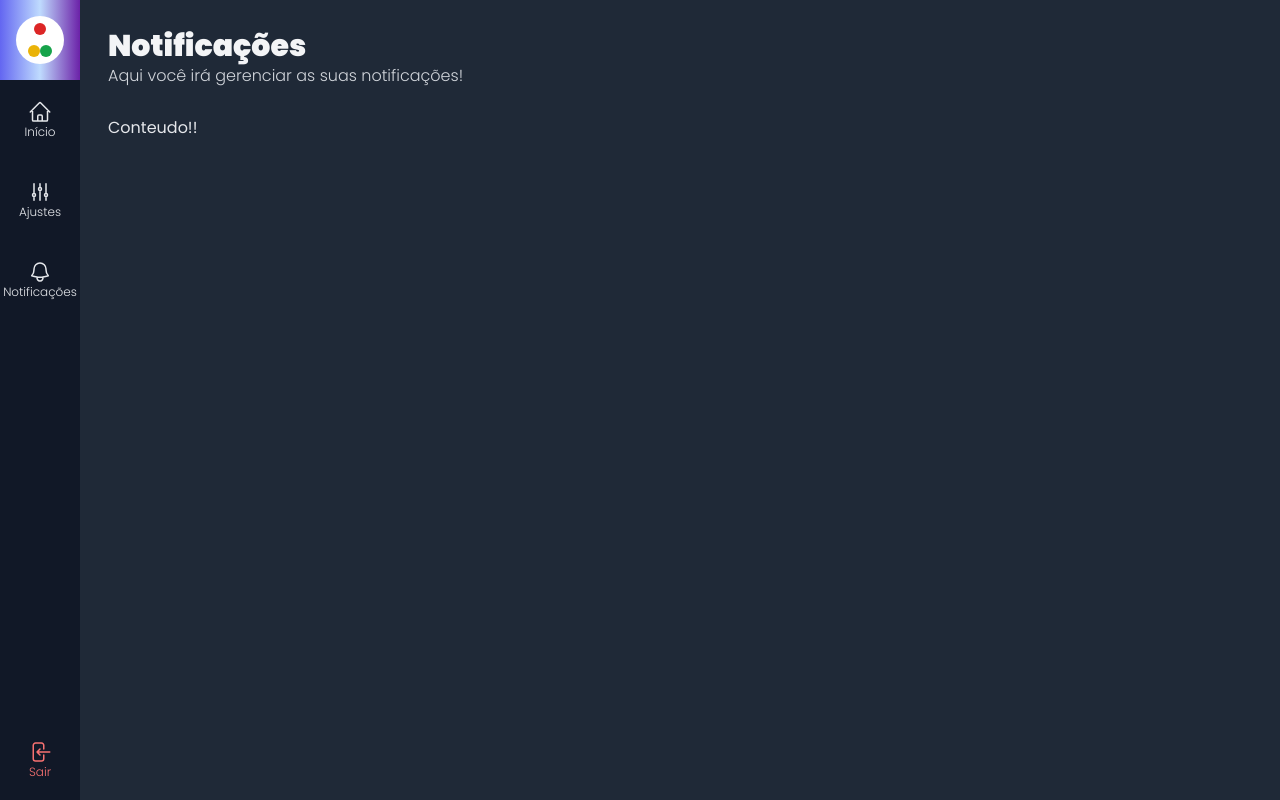
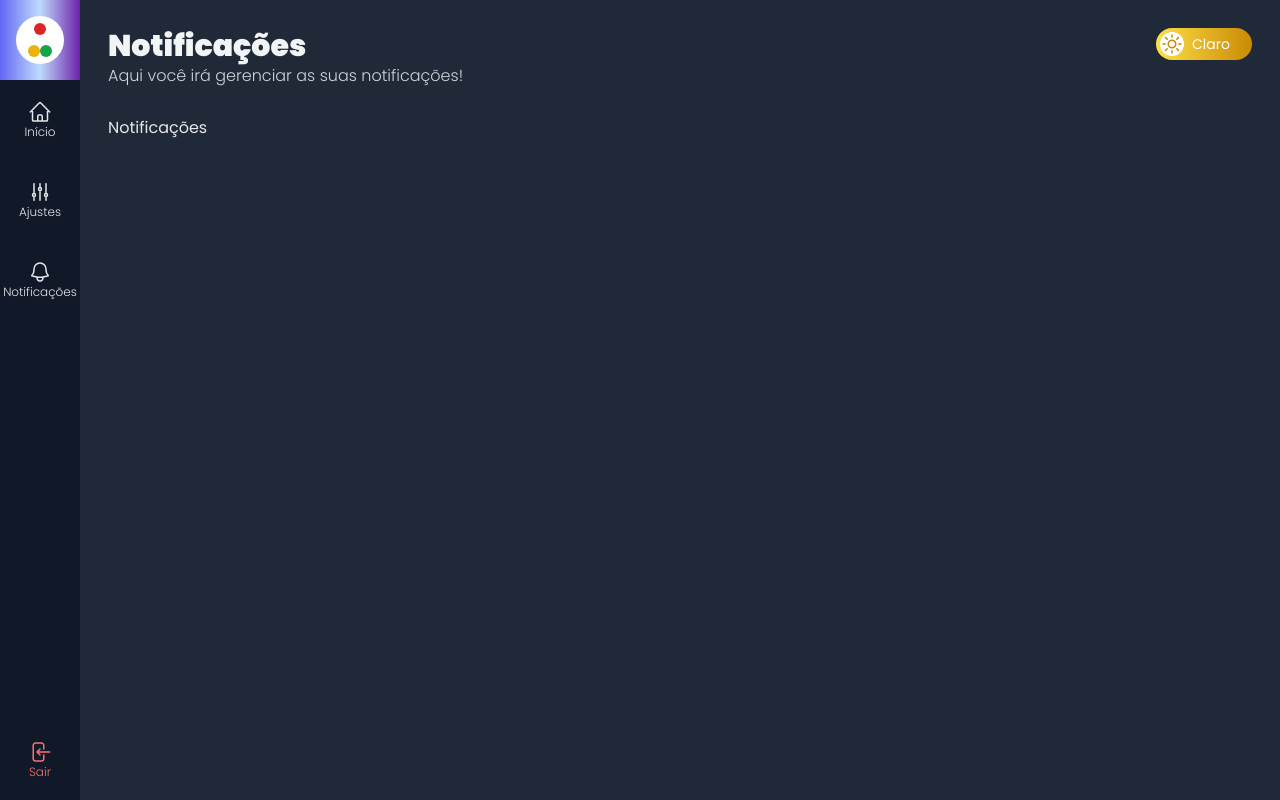
Before and after one commit to marcelolinck/admin-template, a Next.js app: page /notificacoes in a window 1280 px wide. Built offline with nearby package versions, Linux system fonts and the light colour scheme.

Commit message:
Iniciando o componente auth

```diff
--- a/src/components/Icons/Index.tsx
+++ b/src/components/Icons/Index.tsx
@@ -27,3 +27,15 @@
     </svg>
 
 )
+export const IconeSol = (tamanho) => (
+    <svg xmlns="http://www.w3.org/2000/svg" fill="none" viewBox="0 0 24 24" strokeWidth={1.5} stroke="currentColor" className={`w-${tamanho} h-${tamanho}`}>
+        <path strokeLinecap="round" strokeLinejoin="round" d="M12 3v2.25m6.364.386l-1.591 1.591M21 12h-2.25m-.386 6.364l-1.591-1.591M12 18.75V21m-4.773-4.227l-1.591 1.591M5.25 12H3m4.227-4.773L5.636 5.636M15.75 12a3.75 3.75 0 11-7.5 0 3.75 3.75 0 017.5 0z" />
+    </svg>
+
+)
+export const IconeLua = (tamanho) => (
+    <svg xmlns="http://www.w3.org/2000/svg" fill="none" viewBox="0 0 24 24" strokeWidth={1.5} stroke="currentColor" className={`w-${tamanho} h-${tamanho}`}>
+        <path strokeLinecap="round" strokeLinejoin="round" d="M21.752 15.002A9.718 9.718 0 0118 15.75c-5.385 0-9.75-4.365-9.75-9.75 0-1.33.266-2.597.748-3.752A9.753 9.753 0 003 11.25C3 16.635 7.365 21 12.75 21a9.753 9.753 0 009.002-5.998z" />
+    </svg>
+
+)
--- /dev/null
+++ b/src/components/auth/Authinput.tsx
@@ -0,0 +1,8 @@
+export default function AuthInput(props){
+    return(
+        <div>
+            <label htmlFor=""></label>
+            <input type="text" />
+        </div>
+    )
+}
--- /dev/null
+++ b/src/components/template/BotaoAlternarTema.tsx
@@ -0,0 +1,54 @@
+import { IconeLua, IconeSol } from "../Icons/Index"
+
+interface BotaoAlternarTemaProps {
+    tema: string
+    alternarTema: () => void
+}
+
+export default function BotaoAlternarTema(props: BotaoAlternarTemaProps) {
+    return props.tema === 'dark' ? (
+        <div onClick={props.alternarTema} className={`
+            hidden sm:flex
+            items-center cursor-pointer
+            bg-gradient-to-r from-yellow-300 to-yellow-600
+           w-14 lg:w-24 h-8 p-1 rounded-full
+        `}>
+            <div className={`
+                flex items-center justify-center
+                bg-white text-yellow-600 w-6 h-6 rounded-full
+                `}>
+                {IconeSol(4)}
+            </div>
+            <div className={`
+            hidden lg:flex items-center ml-2
+            text-white
+            `}>
+                <span className="text-sm">Claro</span>
+            </div>
+        </div>
+    ) : (
+        <div onClick={props.alternarTema} className={`
+            hidden sm:flex
+            justify-end
+            items-center cursor-pointer
+            bg-gradient-to-r from-gray-500 to-gray-900
+           w-14 lg:w-24 h-8 p-1 rounded-full
+        `}>
+            <div className={`
+            hidden lg:flex items-center mr-2
+            text-gray-300
+            `}>
+                <span className="text-sm">Escuro</span>
+            </div>
+            <div className={`
+                flex items-center justify-center
+                bg-black text-yellow-300
+                w-6 h-6 rounded-full
+                `}>
+                {IconeLua(4)}
+            </div>
+
+        </div>
+    )
+
+}
--- a/src/components/template/Cabecalho.tsx
+++ b/src/components/template/Cabecalho.tsx
@@ -1,3 +1,6 @@
+import useAppData from "../../data/hook/useAppData"
+import BotaoAlternarTema from "./BotaoAlternarTema"
+
 import Titulo from "./Titulo"
 
 interface CabecalhoProps{
@@ -7,9 +10,14 @@
 }
 
 export default function Layout(props: CabecalhoProps){
+    const {tema, alternarTema} = useAppData()
+
     return(
-        <div>
+        <div className={`flex`}>
            <Titulo titulo={props.titulo} subtitulo={props.subtitulo} />
+           <div className={`flex flex-grow justify-end`}>
+            <BotaoAlternarTema tema={tema} alternarTema={alternarTema}/>
+           </div>
         </div>
     )
 }
--- a/src/components/template/Layout.tsx
+++ b/src/components/template/Layout.tsx
@@ -1,6 +1,7 @@
 import Cabecalho from "./Cabecalho"
 import Conteudo from "./Conteudo"
 import MenuLateral from "./MenuLateral"
+import useAppData from "../../data/hook/useAppData"
 
 interface LayoutProps {
     titulo: string
@@ -9,8 +10,10 @@
 }
 
 export default function Layout(props: LayoutProps) {
+
+    const {tema} = useAppData()
     return (
-        <div className={`dark flex h-screen w-screen`}>
+        <div className={` ${tema} flex h-screen w-screen`}>
             <MenuLateral />
             <div className={`
                 flex flex-col
--- /dev/null
+++ b/src/data/context/AppContext.tsx
@@ -0,0 +1,29 @@
+
+import { createContext, useState } from "react"
+
+type Tema = 'dark' | ''
+
+interface AppContextProps{
+    tema?: Tema
+    alternarTema?: () => void
+}
+
+const AppContext = createContext<AppContextProps>({})
+
+export function AppProvider(props){
+    const [tema, setTema] = useState<Tema>('dark')
+
+    function alternarTema(){
+        setTema(tema === '' ? 'dark': '')
+    }
+    return (
+        <AppContext.Provider value={{
+            tema,
+            alternarTema
+        }}>
+            {props.children}
+        </AppContext.Provider>
+    )
+}
+
+export default AppContext
--- /dev/null
+++ b/src/data/hook/useAppData.ts
@@ -0,0 +1,6 @@
+import { useContext } from "react";
+import AppContext from'../context/AppContext'
+
+const useAppData = () => useContext(AppContext)
+
+export default useAppData
--- a/src/pages/_app.tsx
+++ b/src/pages/_app.tsx
@@ -1,5 +1,10 @@
 import '../styles/globals.css'
+import { AppProvider } from '../data/context/AppContext'
 
 export default function App({ Component, pageProps }) {
-  return <Component {...pageProps} />
+  return (
+    <AppProvider>
+      <Component {...pageProps} />
+    </AppProvider>
+  )
 }
--- /dev/null
+++ b/src/pages/autenticacao.tsx
@@ -0,0 +1,7 @@
+export default function Autenticacao(){
+    return(
+        <div>
+            Autenticacao
+        </div>
+    )
+}
--- a/src/pages/notificacoes.tsx
+++ b/src/pages/notificacoes.tsx
@@ -1,8 +1,12 @@
 import Layout from '../components/template/Layout'
+
 export default function Notificacoes() {
+
   return (
-    <Layout titulo="Notificações" subtitulo="Aqui você irá gerenciar as suas notificações!">
-      <h3>Conteudo!!</h3>
+    <Layout titulo="Notificações"
+            subtitulo="Aqui você irá gerenciar as suas notificações!">
+    <h1>Notificações</h1>
+
     </Layout>
   )
 }
```
